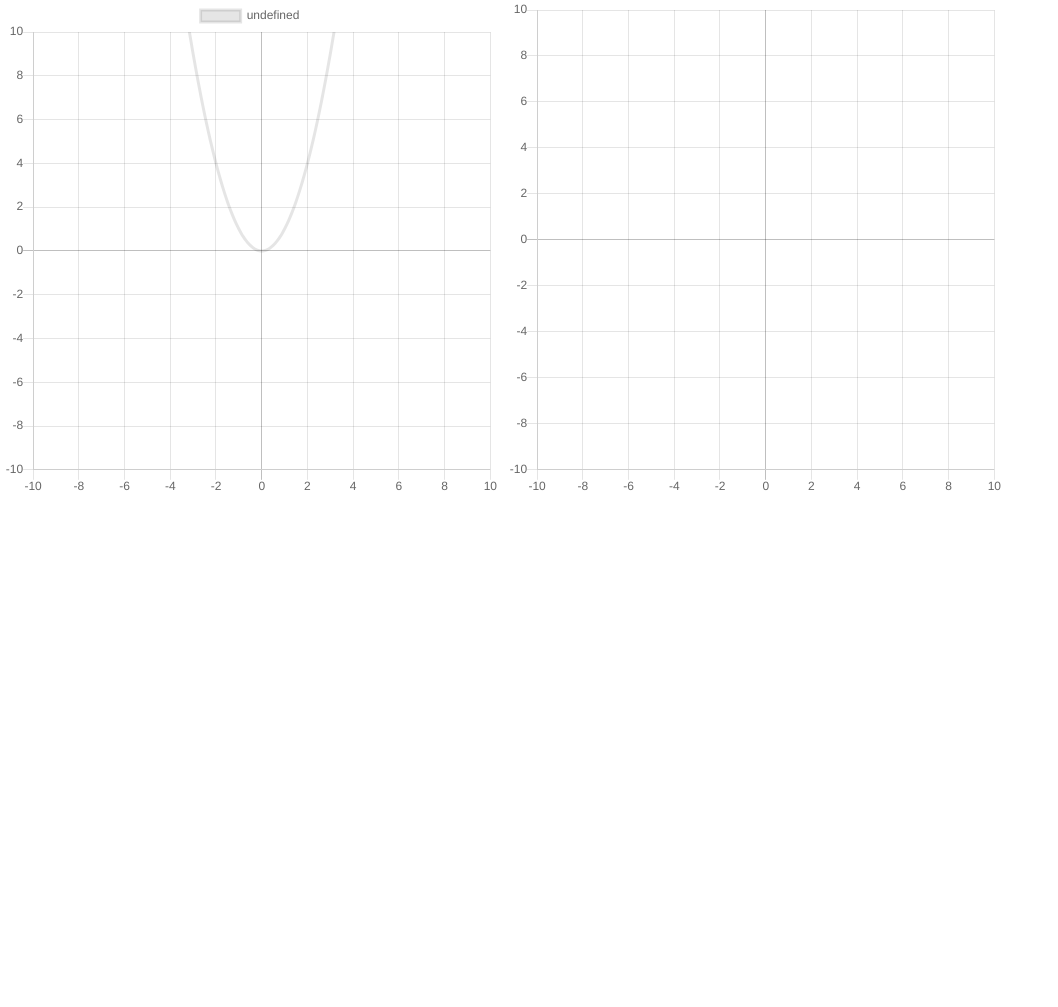
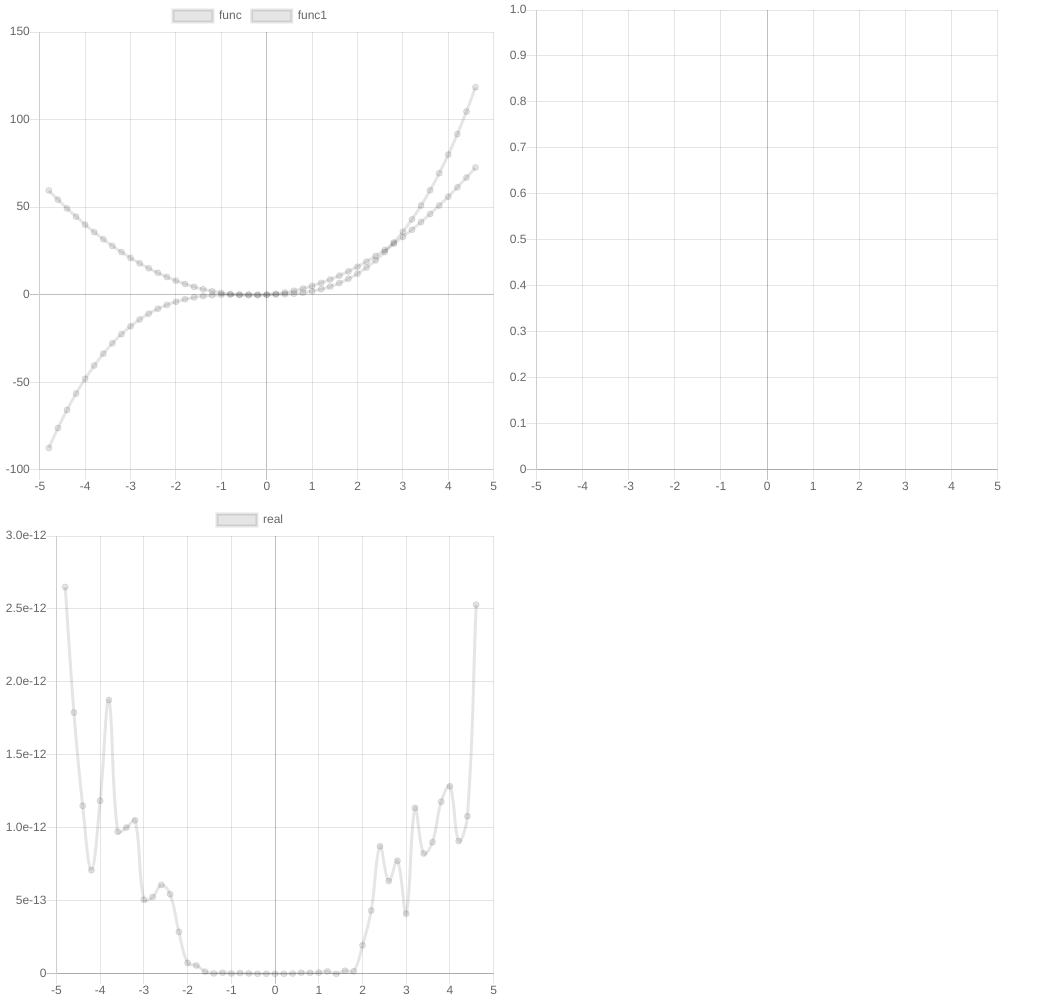
Before and after one commit to Rubik0000/numerical-differentiation, a plain HTML site: page index.html in a window 1280 px wide. Shown: the whole page, without its empty margins (0-1058 px from the left). Before the commit the page ends 800 px from the top, so only its background shows below. Drawn offline with nearby package versions, Linux system fonts and the light colour scheme.

Commit message:
different graphs for real and intended defects

```diff
--- a/index.html
+++ b/index.html
@@ -16,7 +16,10 @@
     <canvas id="functions" width="500" height="500"></canvas>
   </div>
   <div class="graphic">
-    <canvas id="defects" width="500" height="500"></canvas>
+    <canvas id="defectsIntented" width="500" height="500"></canvas>
+  </div>
+  <div class="graphic">
+    <canvas id="defectsReal" width="500" height="500"></canvas>
   </div>
   <script src="script/index.js"></script>
 </body>
--- a/script/index.js
+++ b/script/index.js
@@ -1,24 +1,26 @@
 
 
 
-const drawModule = (function(funcCanvasId, defectCanvasId){
+const drawModule = (function(funcCanvasId, defectRealCanvasId, defectIntendedCanvasId){
   const scaleStep = 0.5;
   const scaleAxe = 0.5;
 
-  const MAX_LIMIT_X = 10;
-  const MIN_LIMIT_X = 2;
-  const MAX_LIMIT_Y = 10;
-  const MIN_LIMIT_Y = 2;
+  const MAX_LIMIT_X = 5;
+  const MIN_LIMIT_X = 0;
+  const MAX_LIMIT_Y = 9e-6;
+  const MIN_LIMIT_Y = 0;
 
-  const DRAW_STEP = 0.1;
+  const DRAW_STEP = 0.2;
 
   const ctxFunc = document.getElementById(funcCanvasId);
-  const ctxDef = document.getElementById(defectCanvasId);
+  const ctxDefReal = document.getElementById(defectRealCanvasId);
+  const ctxDefInt = document.getElementById(defectIntendedCanvasId);
 
   const funcChart = createChart(ctxFunc);
-  const defectChart = createChart(ctxDef);
-  onWheel(ctxFunc, funcChart);
-  onWheel(ctxDef, defectChart);
+  const defectRealChart = createChart(ctxDefReal);
+  const defectIntChart = createChart(ctxDefInt);
+  //onWheel(ctxFunc, funcChart);
+  //onWheel(ctxDef, defectChart);
 
   function createChart(ctx) {
     return new Chart(ctx, {
@@ -34,25 +36,25 @@ const drawModule = (function(funcCanvasId, defectCanvasId){
               min : -MAX_LIMIT_X,
               max : MAX_LIMIT_X,
             },
-            stepSize : 1
+            //stepSize : 1
           }],
           yAxes: [{
             type: 'linear',
             ticks : {
-              min : -MAX_LIMIT_Y,
-              max : MAX_LIMIT_Y,
+              //min : -MAX_LIMIT_Y,
+              //max : MAX_LIMIT_Y,
             },
-            stepSize : 1
+            //stepSize : 1
           }]
         }
       }
     });
   }
 
-  function onWheel(ctx, chart) {
+  /*function onWheel(ctx, chart) {
     ctx.addEventListener("wheel", e => {
       e.preventDefault();
-
+       return;
       let bigger = e.wheelDelta > 0;
       let axes = chart.options.scales;
 
@@ -91,9 +93,9 @@ const drawModule = (function(funcCanvasId, defectCanvasId){
         }
       chart.update();
     });
-  }
+  }*/
 
-  function drawGraph(chart, func, label) {
+  function drawGraph(chart, func, label, color) {
     const minX = chart.options.scales.xAxes[0].ticks.min + DRAW_STEP;
     const maxX = chart.options.scales.xAxes[0].ticks.max - DRAW_STEP;
     const g = [];
@@ -104,22 +106,57 @@ const drawModule = (function(funcCanvasId, defectCanvasId){
       data : g,
       fill : false,
       label : label,
-      pointRadius : 0,
+      //pointRadius : 1,
+      borderColor: color,
     });
     chart.update();
   }
 
   return {
-    drawOnFuncChart : (func, label) =>
-      drawGraph(funcChart, func, label),
+    drawOnFuncChart : (func, label, color) =>
+      drawGraph(funcChart, func, label, color),
 
-    drawOnDefectChart : (func, label) =>
-      drawGraph(defectChart, func, label),
+    drawOnDefectRealChart : (func, label, color) =>
+      drawGraph(defectRealChart, func, label, color),
+
+    drawOnDefectIntChart : (func, label, color) =>
+      defectIntChart(defectIntChart, func, label, color),
   }
 
-})("functions", "defects");
+})("functions", "defectsReal", "defectsIntented");
 
-drawModule.drawOnFuncChart(x => x * x);
+//drawModule.drawOnFuncChart(i => 18 * ((5 + 9 * i ** 2) - 36 * i ** 2) / (5 + 9 * i ** 2)**3 * (0.01 / 2));
+//drawModule.drawOnFuncChart(i => 6 * i * (0.1 / 2));
+let func = x => x ** 3 + x ** 2;
+let func1 = x => 3 * x ** 2 + 2 * x;
+let func2 = x => 6 * x + 2;
+let H = 0.01;
+
+let aprF = x => getNumericalAproximation(
+        //i => i ** 3 - 2  * i + 3,
+        func,
+        //x => 1/(Math.abs(x) + 1),
+        x,
+        [-2, -1, 0, 1],
+        1,
+        3,
+        H
+      );
+
+//drawModule.drawOnFuncChart(aprF);
+//let r = x => H / 2 * Math.abs(func2(x)) + Math.abs(func(x)) * 5e-23 / H;
+//drawModule.drawOnDefectChart(r, "intend", "green");
+//drawModule.drawOnFuncChart(x => Math.abs(aprF(x) - func1(x)), "real", "red");
+
+drawModule.drawOnFuncChart(func, "func");
+drawModule.drawOnFuncChart(aprF, "func1");
+
+drawModule.drawOnDefectRealChart(x => Math.abs(aprF(x) - func1(x)), "real");
+
+//drawModule.drawOnDefectChart(x => Math.abs(aprF(x) - func1(x)), "real", "blue");
+//drawModule.drawOnFuncChart(x => Math.cos(x));
+
+//drawModule.drawOnFuncChart(x => -Math.sin(x) * 0.01 / 2 + 10 ** (-10) * Math.sin(x) / 0.1);
 
 
 
@@ -136,7 +173,7 @@ let dataAp = (function() {
         [-2, -1, 0, 1],
         1,
         3,
-        0.01
+        0.1
       )
     });
   }
```
